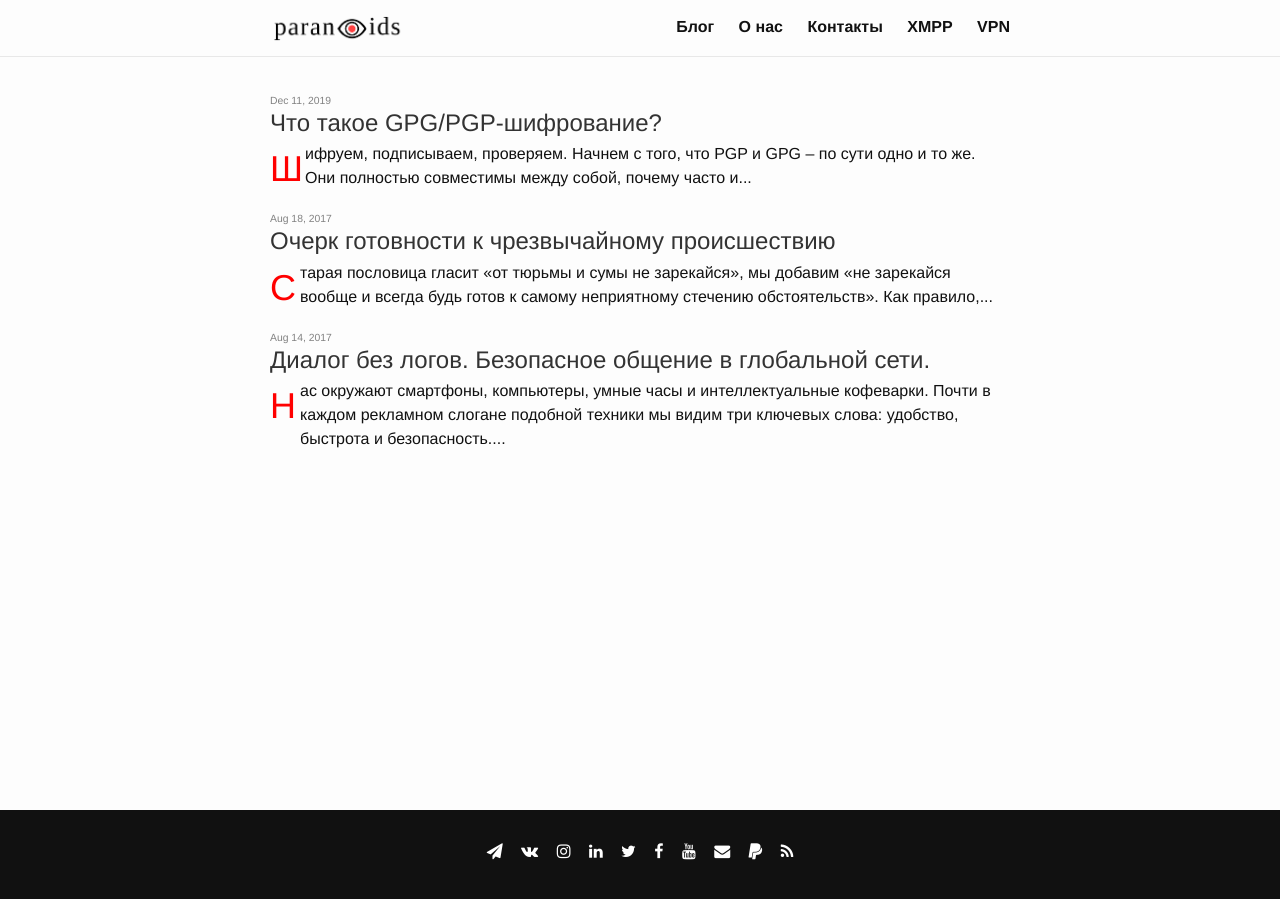
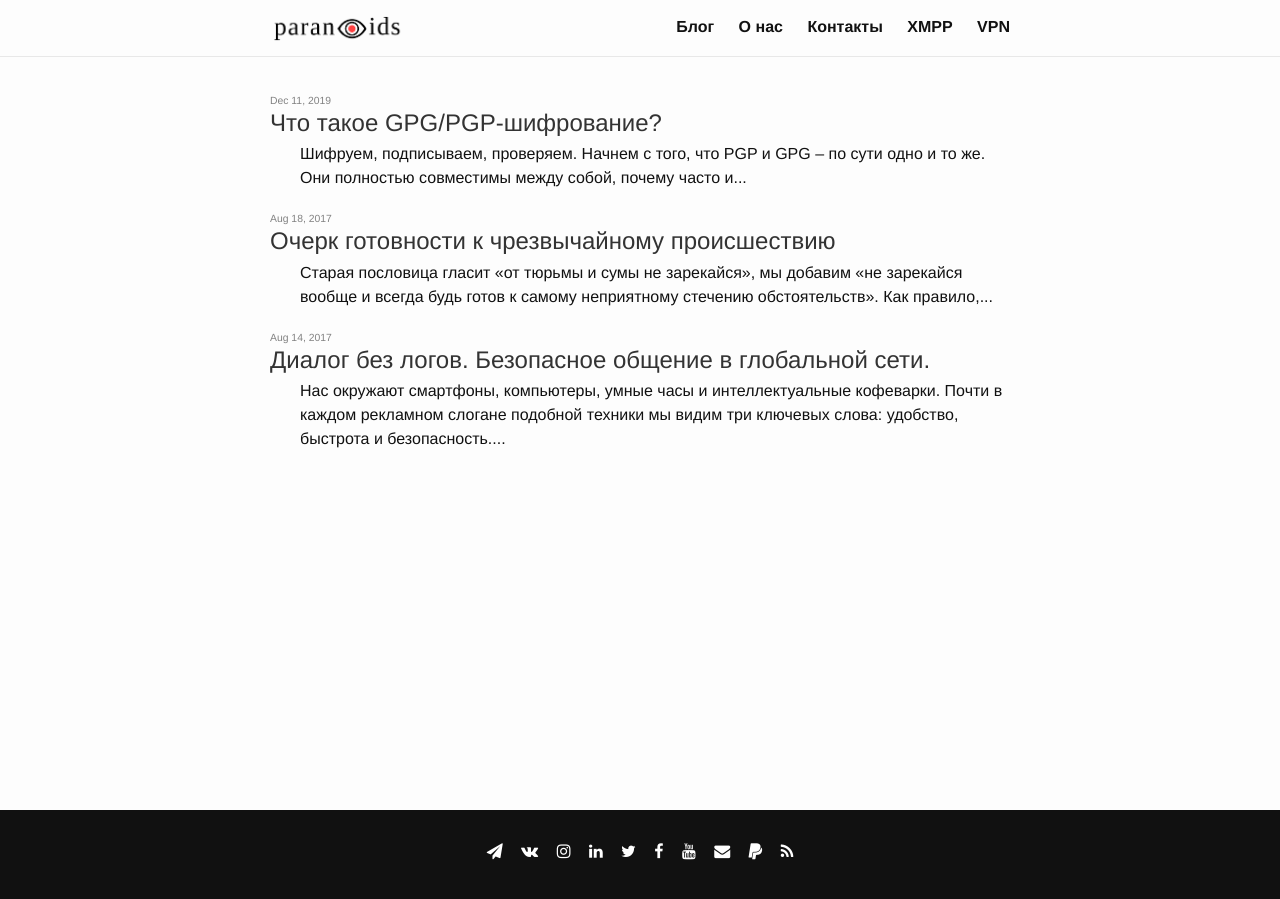
Before and after one commit to 2b7E1n6D0e5R7/2b7E1n6D0e5R7.github.io, a Jekyll site: the page built from index.html, in a window 1280 px wide. Built offline with Jekyll 4.4.1, drawn with Linux system fonts in a browser that asks for light colours; the list of posts is cut into pages by our own code.

Commit message:
Update _base.scss

```diff
--- a/_sass/minimaless/_base.scss
+++ b/_sass/minimaless/_base.scss
@@ -67,7 +67,7 @@ pre {
   margin-top: $spacing-unit / 6;
 }
 
-p::first-letter {
+p:first-child::first-letter {
     font-size: 36px; /* Размер буквы */
     color: red; /* Цвет буквы */
     float: left; /* Выравнивание по левому краю */
```
